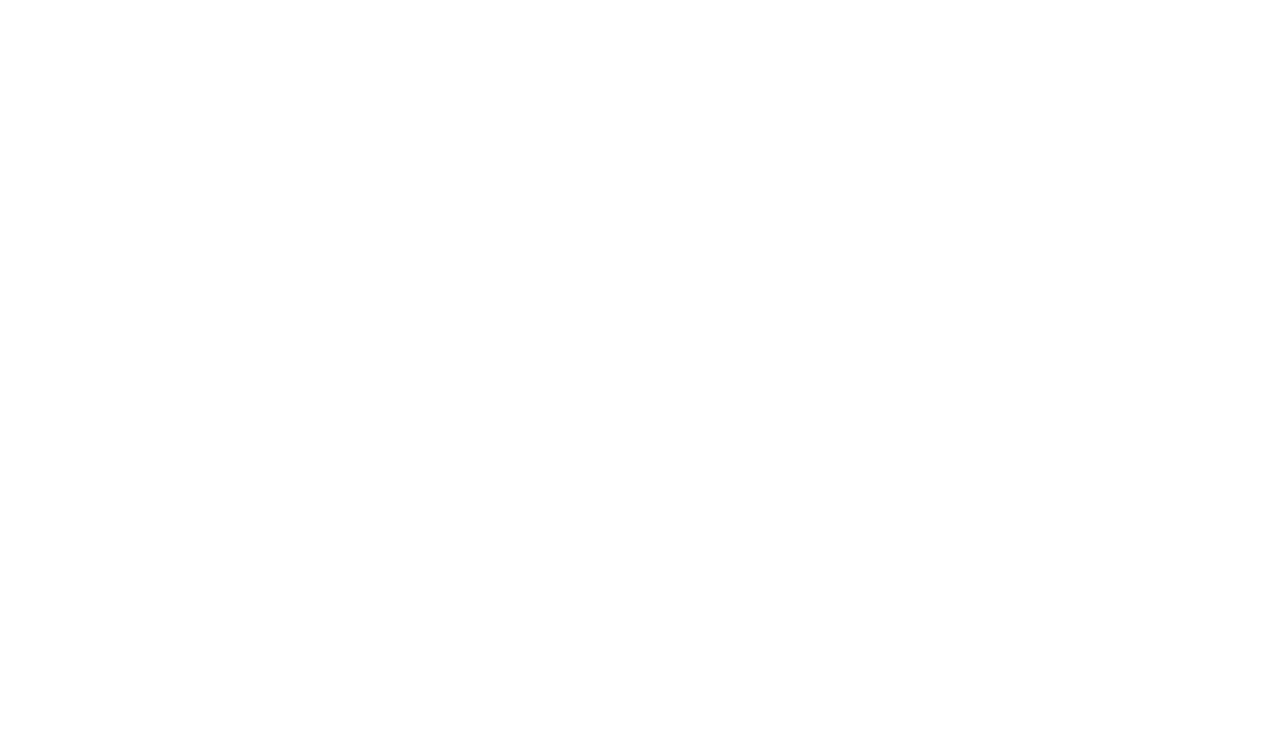
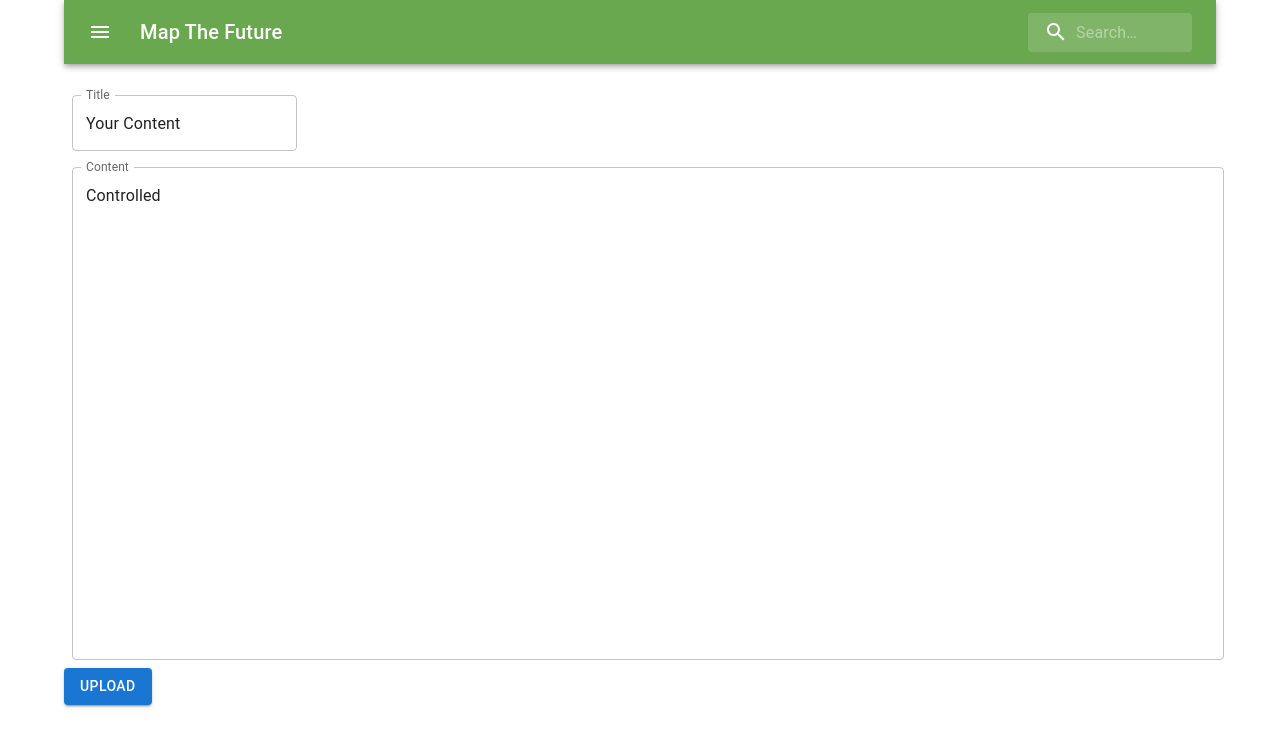
Before and after one commit to mapsmap/frontend, a React (Create React App) app: page /upload in a window 1280 px wide. Before the commit this address had no page. Shown: the top 746 px of the page. Built offline with nearby package versions, Linux system fonts and the light colour scheme; what y-webrtc, zustand-middleware-yjs would draw is missing.

Commit message:
feat: added upload page with form and button elements. Need to add submit functionality.

```diff
--- /dev/null
+++ b/src/components/ContentBodyForm.jsx
@@ -0,0 +1,36 @@
+import Grid from '@mui/material/Grid';
+import Box from '@mui/material/Box';
+import Typography from '@mui/material/Typography';
+import Divider from '@mui/material/Divider';
+import FormControl from '@mui/material/FormControl';
+import TextField from '@mui/material/TextField';
+import { setConstantValue } from 'typescript';
+import React from 'react'
+
+export default function ContentBodyForm() {
+    const [value, setValue] = React.useState('Controlled')
+    const handleChange = (event) => {
+        setValue(event.target.value)
+    }
+    return (
+       <Box
+        component="form"
+        sx={{'& .MuiTextField-root':{m:1, width: 'flex'},
+        }}
+        noValidate
+        autoComplete="off"
+        >
+           <div>
+               <TextField
+                id="content input"
+                label="Content"
+                multiline
+                value = {value}
+                onChange={handleChange}
+                rows = {20}
+                fullWidth
+                ></TextField>
+           </div>
+       </Box>
+    );
+}
--- /dev/null
+++ b/src/components/ContentTitleForm.jsx
@@ -0,0 +1,33 @@
+import Grid from '@mui/material/Grid';
+import Box from '@mui/material/Box';
+import Typography from '@mui/material/Typography';
+import Divider from '@mui/material/Divider';
+import FormControl from '@mui/material/FormControl';
+import TextField from '@mui/material/TextField';
+import { setConstantValue } from 'typescript';
+import React from 'react'
+
+export default function ContentTitleForm() {
+    const [value, setValue] = React.useState('Controlled')
+    const handleChange = (event) => {
+        setValue(event.target.value)
+    }
+    return (
+       <Box
+        component="form"
+        sx={{'& .MuiTextField-root':{m:1, width: '25ch'},
+        }}
+        noValidate
+        autoComplete="off"
+        >
+           <div>
+               <TextField
+                id="Content Title"
+                label="Title"
+                variant = "outlined"
+                defaultValue="Your Content"
+                ></TextField>
+           </div>
+       </Box>
+    );
+}
--- /dev/null
+++ b/src/components/PostButton.jsx
@@ -0,0 +1,17 @@
+import Button from "@mui/material/Button"
+import React from "react"
+import ReactDOM from "react-dom"
+import {
+    BrowserRouter as Router,
+    Switch,
+    Route,
+    useParams
+} from "react-router-dom"
+
+
+export default function PostButton(){
+
+    return(
+    <Button variant = "contained" type = "submit">Upload</Button>
+    )
+}
--- a/src/index.tsx
+++ b/src/index.tsx
@@ -10,6 +10,7 @@
 import HomePage from "./routes/homePage";
 import TopicPage from "./routes/topicPage"
 import VideoContentPage from "./routes/videoContentPage"
+import UploadPage from "./routes/uploadPage"
 
 ReactDOM.render(
   <React.StrictMode>
@@ -26,6 +27,7 @@
         <Route path="video-content" element={<VideoContentPage/>}>
           <Route path=":videoId" element={<VideoContentPage/>}/>
         </Route>
+        <Route path = "upload" element ={<UploadPage/>}/>
       </Routes>
     </BrowserRouter>
   </React.StrictMode>,
--- /dev/null
+++ b/src/routes/uploadPage.jsx
@@ -0,0 +1,42 @@
+import Header from "../components/Header";
+import Grid from "@mui/material/Grid";
+import Container from "@mui/material/Container";
+import HomeImage from "../components/HomeImage";
+import useStore from "../store";
+import FormControl from '@mui/material/FormControl'
+import ContentTitleForm from "../components/ContentTitleForm";
+import ContentBodyForm from "../components/ContentBodyForm";
+import { Box } from "@mui/material";
+//import { Link, Redirect } from "react-router-dom"
+import PostButton from "../components/PostButton";
+
+export default function UploadPage() {
+    // function handleSubmitEvent(event){
+    //     event.preventDefault()
+    //     return (
+    //         <Redirect
+    //         to={{
+    //             pathname:'/topicPage'
+    //         }}/>
+    //     )
+    // }
+
+    return (
+    <Container maxwidth = "lg">
+        <Header title="Map the Future">
+        </Header>
+        <main >
+        <Box paddingTop = "2%" justifyContent = "center" alignItems = "center">
+            <ContentTitleForm>
+
+            </ContentTitleForm>
+            <ContentBodyForm>
+
+            </ContentBodyForm>
+           <PostButton></PostButton>
+        </Box>
+        </main>
+    </Container>
+    );
+
+}
```
